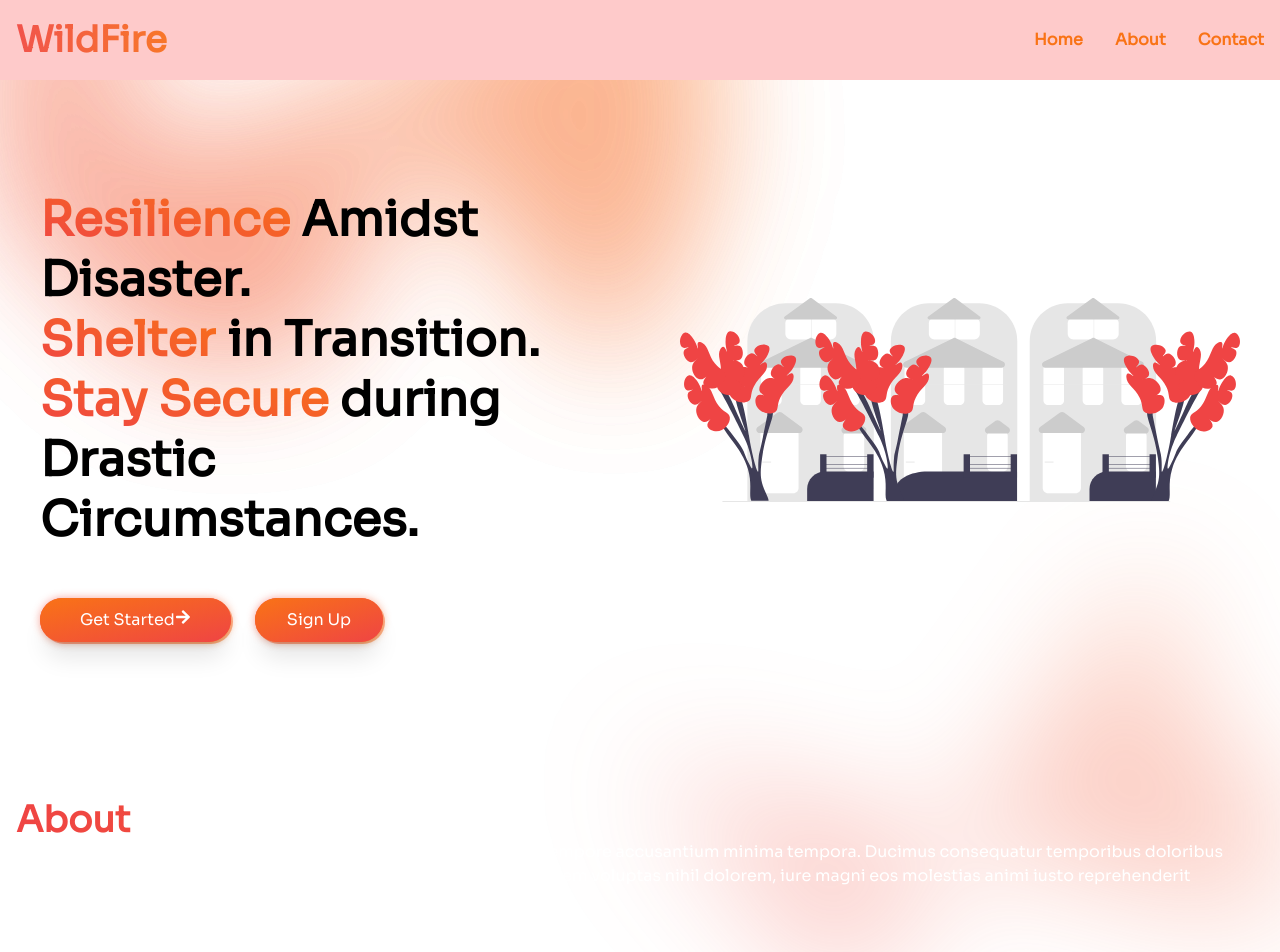
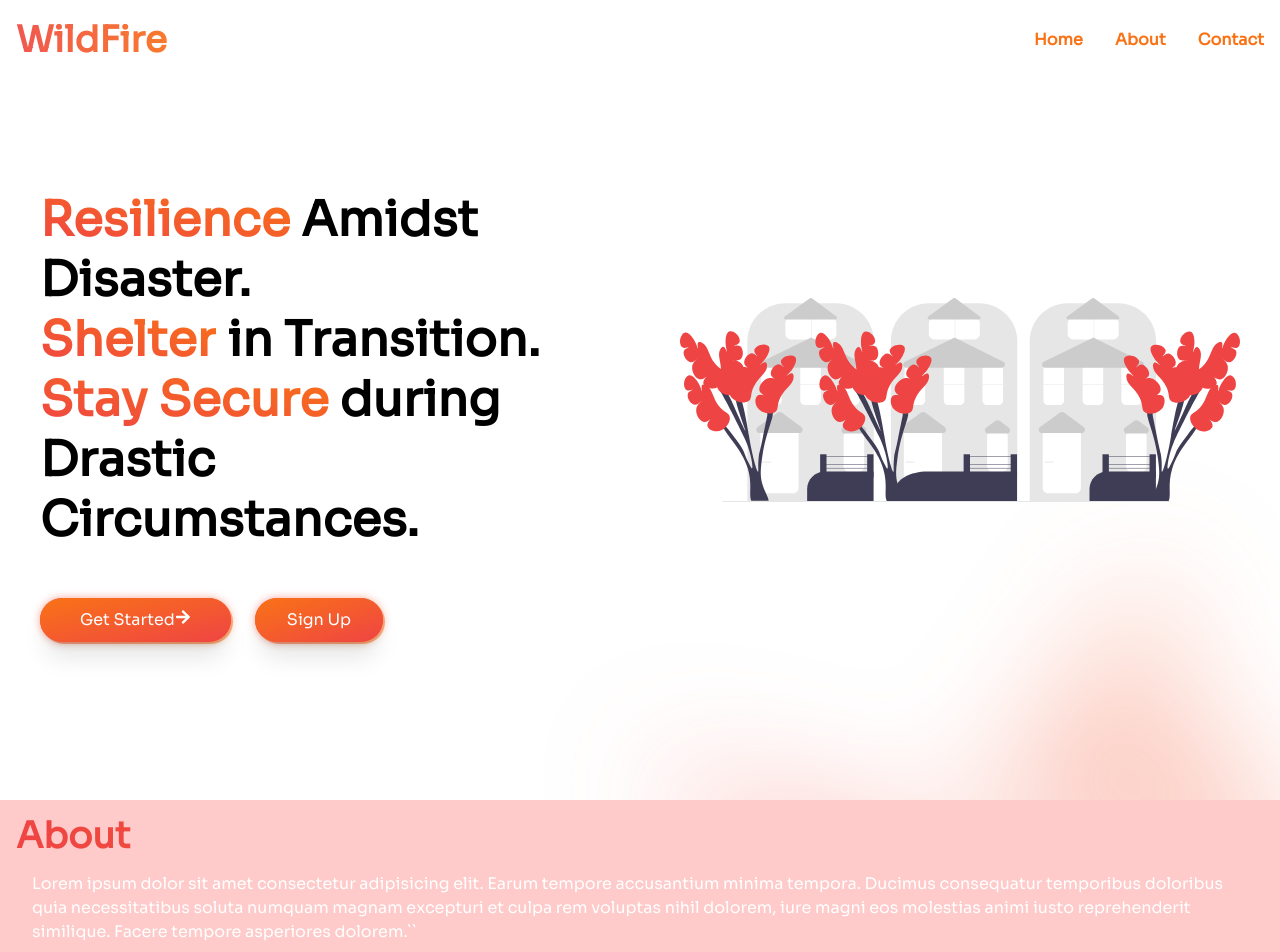
Before and after one commit to markestiller/RescueNet, a React (Vite) app in the folder client/: page / in a window 1280 px wide. Shown: the top 952 px of the page. Built offline with nearby package versions, Linux system fonts and the light colour scheme.

Commit message:
Added shadowing to navbar

```diff
--- a/client/src/components/about/about.jsx
+++ b/client/src/components/about/about.jsx
@@ -2,22 +2,8 @@ import React from 'react';
 
 const About = () => {
     return (
-        <div name="About" className="w-full h-screen">
-            <div className="bg-red-200"></div>
-            <div
-                className="absolute inset-x-0 -top-40 -z-10  overflow-hidden blur-3xl sm:-top-80"
-                aria-hidden="true"
-            >
-                <div
-                    className="relative left-[calc(50%-11rem)] aspect-[1155/678] w-[36.125rem] -translate-x-1/2 rotate-[30deg] bg-gradient-to-tr from-red-500 to-orange-500 opacity-30 sm:left-[calc(50%-30rem)] sm:w-[72.1875rem]"
-                    style={{
-                        clipPath:
-                            'polygon(74.1% 44.1%, 100% 61.6%, 97.5% 26.9%, 85.5% 0.1%, 80.7% 2%, 72.5% 32.5%, 60.2% 62.4%, 52.4% 68.1%, 47.5% 58.3%, 45.2% 34.5%, 27.5% 76.7%, 0.1% 64.9%, 17.9% 100%, 27.6% 76.8%, 76.1% 97.7%, 74.1% 44.1%)',
-                    }}
-                ></div>
-            </div>
-
-            <div className="w-full items-center text-4xl font-bold text-transparent bg-clip-text bg-gradient-to-r from-red-500 to-orange-500 px-4">
+        <div name="About" className="w-full h-screen bg-red-200">
+            <div className="items-center text-4xl font-bold text-transparent bg-clip-text bg-gradient-to-r from-red-500 to-orange-500 px-4 py-4">
                 About
             </div>
             <div className="mx-8 text-white">
--- a/client/src/components/hero/hero.jsx
+++ b/client/src/components/hero/hero.jsx
@@ -7,7 +7,7 @@ const Hero = () => {
             id="Home"
             className="grid grid-cols-1 lg:grid-cols-2 h-screen relative"
         >
-            <div
+            {/* <div
                 className="absolute inset-x-0 -top-40 -z-10  overflow-hidden blur-3xl sm:-top-80"
                 aria-hidden="true"
             >
@@ -18,7 +18,7 @@ const Hero = () => {
                             'polygon(74.1% 44.1%, 100% 61.6%, 97.5% 26.9%, 85.5% 0.1%, 80.7% 2%, 72.5% 32.5%, 60.2% 62.4%, 52.4% 68.1%, 47.5% 58.3%, 45.2% 34.5%, 27.5% 76.7%, 0.1% 64.9%, 17.9% 100%, 27.6% 76.8%, 76.1% 97.7%, 74.1% 44.1%)',
                     }}
                 ></div>
-            </div>
+            </div> */}
 
             <div className="flex items-center justify-center lg:justify-start">
                 <div className="mx-10 mt-10">
--- a/client/src/components/navbar/navbar.jsx
+++ b/client/src/components/navbar/navbar.jsx
@@ -1,20 +1,37 @@
-import React, { useState } from 'react';
+import React, { useState, useEffect } from 'react';
 import { FaBars, FaTimes } from 'react-icons/fa';
-import { Link } from 'react-scroll';
+import { Link, animateScroll } from 'react-scroll';
 
 const Navbar = () => {
-    let links = [
+    const links = [
         { id: 1, name: 'Home' },
         { id: 2, name: 'About' },
         { id: 3, name: 'Contact' },
     ];
 
-    let [icon, setIcon] = useState(false);
+    const [icon, setIcon] = useState(false);
+    const [navbarScrollClass, setNavbarScrollClass] = useState('');
+
+    useEffect(() => {
+        const handleScroll = () => {
+            if (window.scrollY > 0) {
+                setNavbarScrollClass('shadow-md');
+            } else {
+                setNavbarScrollClass('');
+            }
+        };
+
+        window.addEventListener('scroll', handleScroll);
+
+        return () => {
+            window.removeEventListener('scroll', handleScroll);
+        };
+    }, []);
 
     return (
         <div
             name="Navbar"
-            className="fixed flex justify-between items-center w-full h-20 z-50 bg-red-200"
+            className={`fixed flex justify-between items-center w-full h-20 z-50 bg-white ${navbarScrollClass}`}
         >
             <div className="animate-pulse text-4xl font-bold text-transparent bg-clip-text bg-gradient-to-r from-red-500 to-orange-500 px-4">
                 WildFire
```
